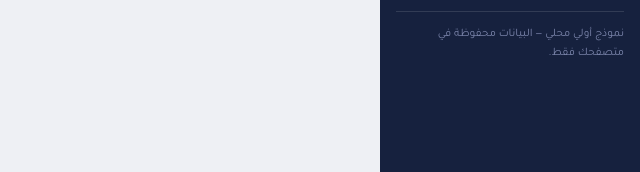
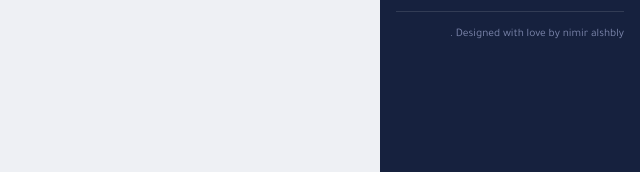
Before and after one commit to nimirzuher/jadwaly, a plain HTML site: page index.html in a window 1280 px wide. Shown: the part 628-800 px from the top of the page, 640-1280 px from the left. Drawn offline with Linux system fonts and the light colour scheme.

Commit message:
Update index.html

```diff
--- a/index.html
+++ b/index.html
@@ -819,7 +819,7 @@ function render(){
           <div class="step-num">${i===0?'★':i}</div>
           <div>${s.label}</div>
         </div>`).join('')}
-      <div class="sidebar-foot">نموذج أولي محلي — البيانات محفوظة في متصفحك فقط.</div>
+      <div class="sidebar-foot">Designed with love by nimir alshbly .</div>
       ${renderAdSlot('sidebar','إعلان — الشريط الجانبي')}
     </div>
     <div class="main">
```
